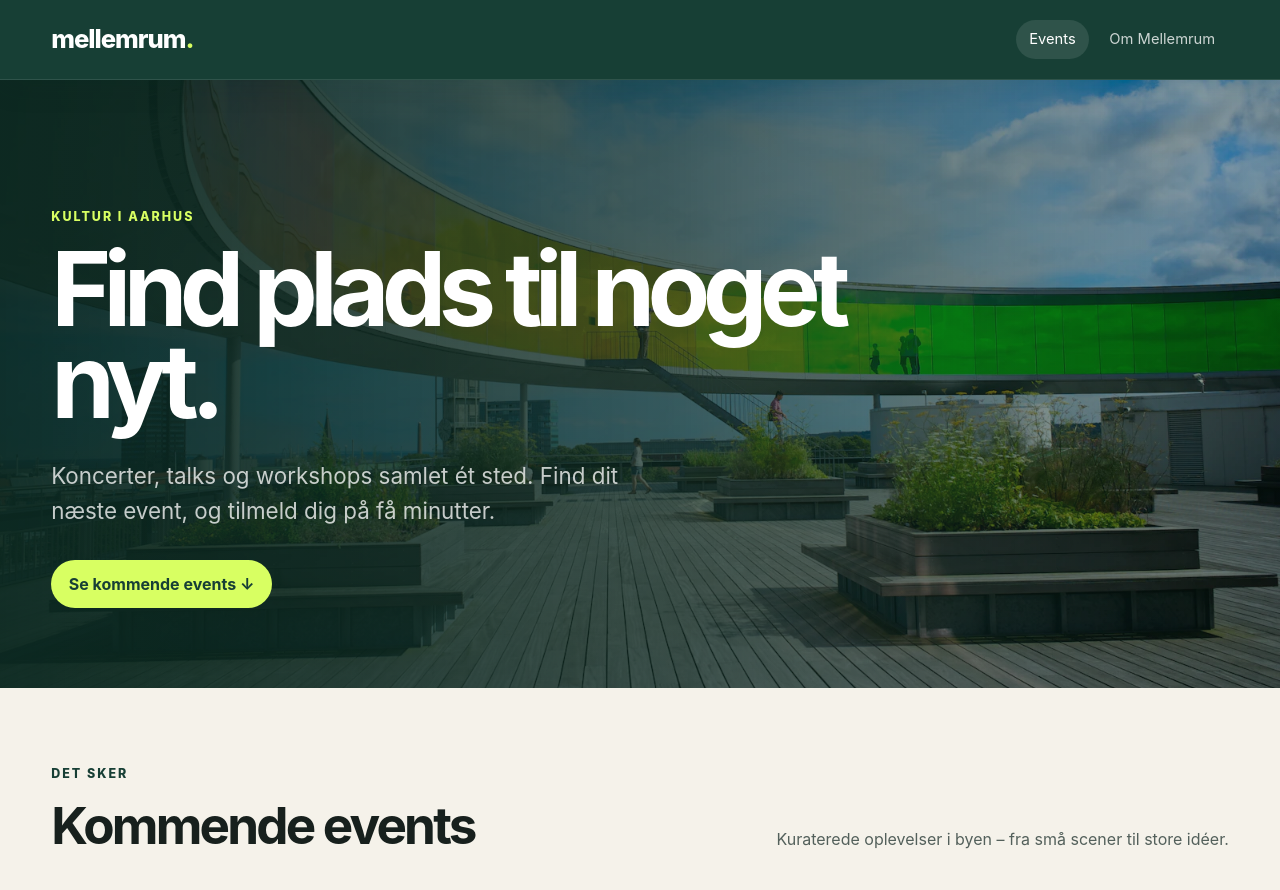
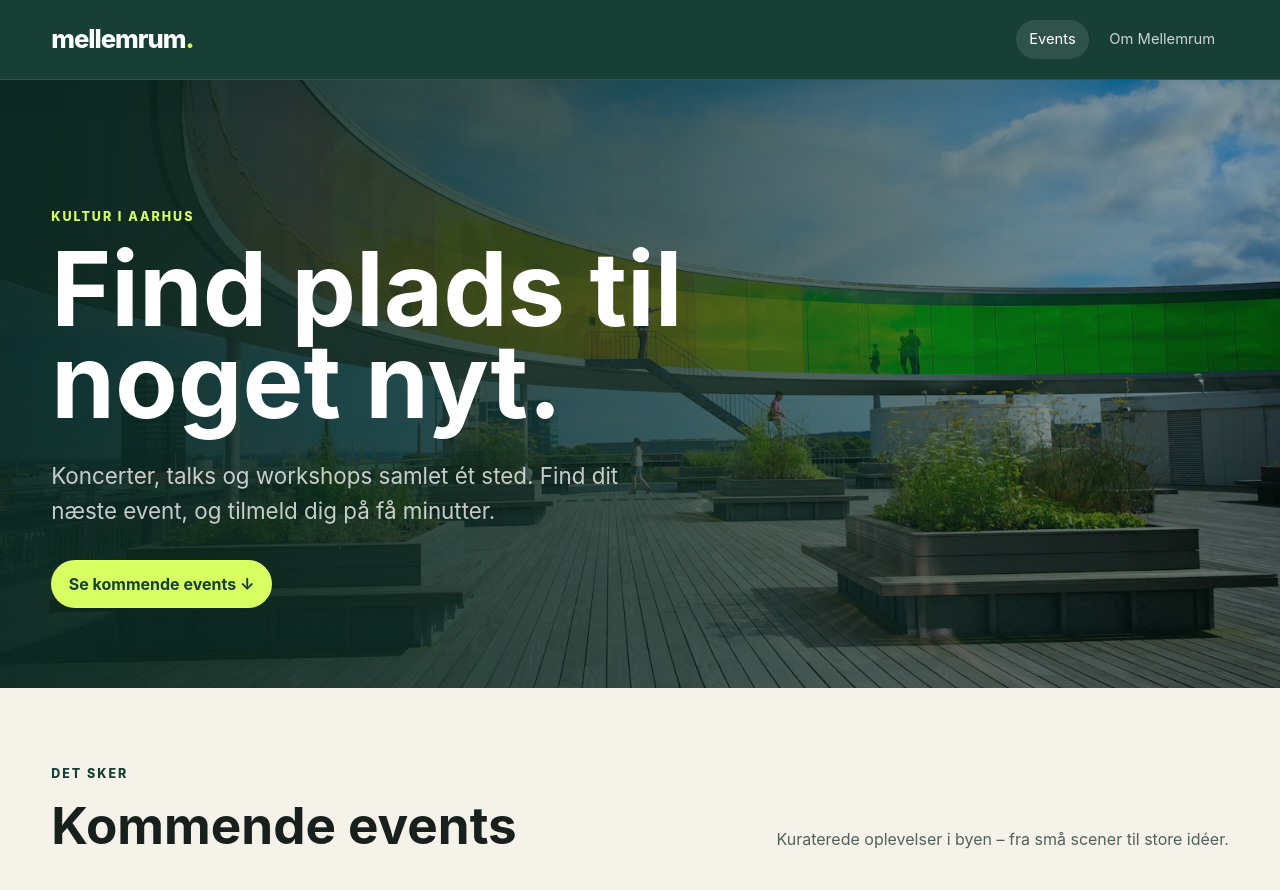
Before and after one commit to Cecilieva/mellemrum-case, a React (Vite) app: page / in a window 1280 px wide. Shown: the top 890 px of the page. Built offline with nearby package versions, Linux system fonts and the light colour scheme; no server answers.

Commit message:
hero overskrift

```diff
--- a/src/styles.css
+++ b/src/styles.css
@@ -130,7 +130,7 @@ select {
 .hero h1,
 .page-header h1 {
   font-size: clamp(3.2rem, 8vw, 7.5rem);
-  letter-spacing: -0.075em;
+  letter-spacing: 0;
   line-height: 0.9;
   margin: 0;
   max-width: 12ch;
@@ -176,7 +176,7 @@ main {
 .section-heading h2,
 .signup-panel h2 {
   font-size: clamp(2.2rem, 4vw, 4rem);
-  letter-spacing: -0.055em;
+  letter-spacing: 0;
   line-height: 1;
   margin: 0;
 }
```
